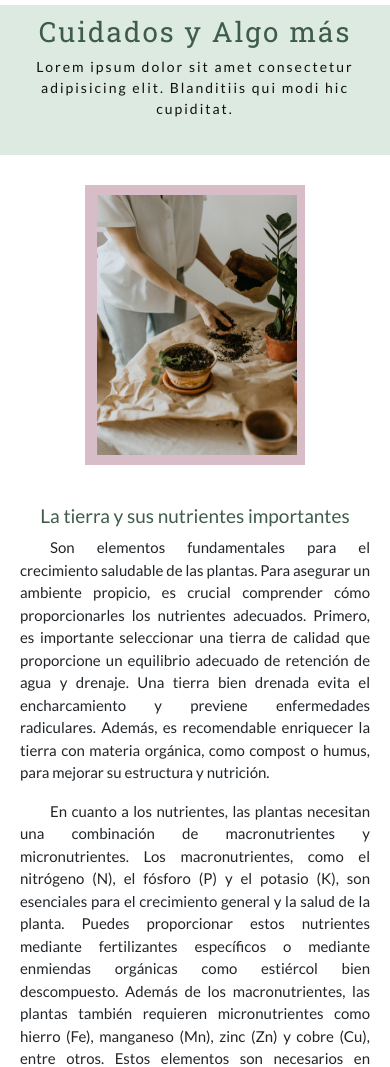
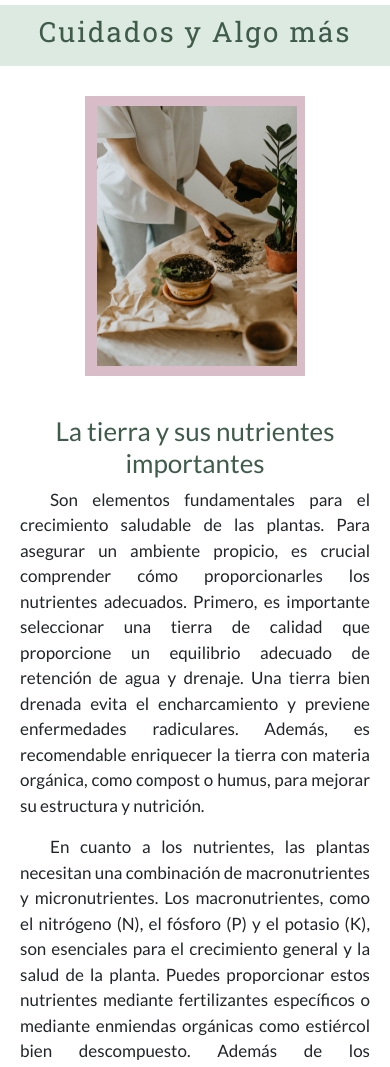
Before and after one commit to Karelisve/Proyectofinal, a website: page pages/care.html in a window 390 px wide. Shown: the part 61-1128 px from the top of the page. Drawn offline with nearby package versions, Linux system fonts and the light colour scheme.

Commit message:
cambios en titulos

```diff
--- a/pages/care.html
+++ b/pages/care.html
@@ -40,7 +40,6 @@
             <section>
                 <div class="page-title">
                     <h1>Cuidados y Algo más</h1>
-                    <p>Lorem ipsum dolor sit amet consectetur adipisicing elit. Blanditiis qui modi hic cupiditat.</p>
                 </div>
             </section>
             <section class="container">
--- a/scss/_care.scss
+++ b/scss/_care.scss
@@ -19,6 +19,7 @@ main {
                 text-transform: initial;
                 margin: 10px;
                 padding: 20px 30px;
+                font-size: 18px;
                 h2 {
                     text-indent: 0%;
                     text-align: center;
@@ -40,8 +41,9 @@ main {
                     text-align: justify;
                     padding: 10px;
                     width: 550px;
+                    font-size: 17px;
                     h2 {
-                        font-size: 19px;
+                        font-size: 26px;
                     }
                 }
             }
--- a/scss/_titulo-paginas.scss
+++ b/scss/_titulo-paginas.scss
@@ -22,9 +22,9 @@ main{
     main{
         section{
             .page-title {
-                font-size: 15px;
+                font-size: 17px;
                 p {
-                    font-size: 14px;
+                    font-size: 16px;
                 }
             }
         }
```
Also changed, not shown: css/styles.css, 1 other file.
